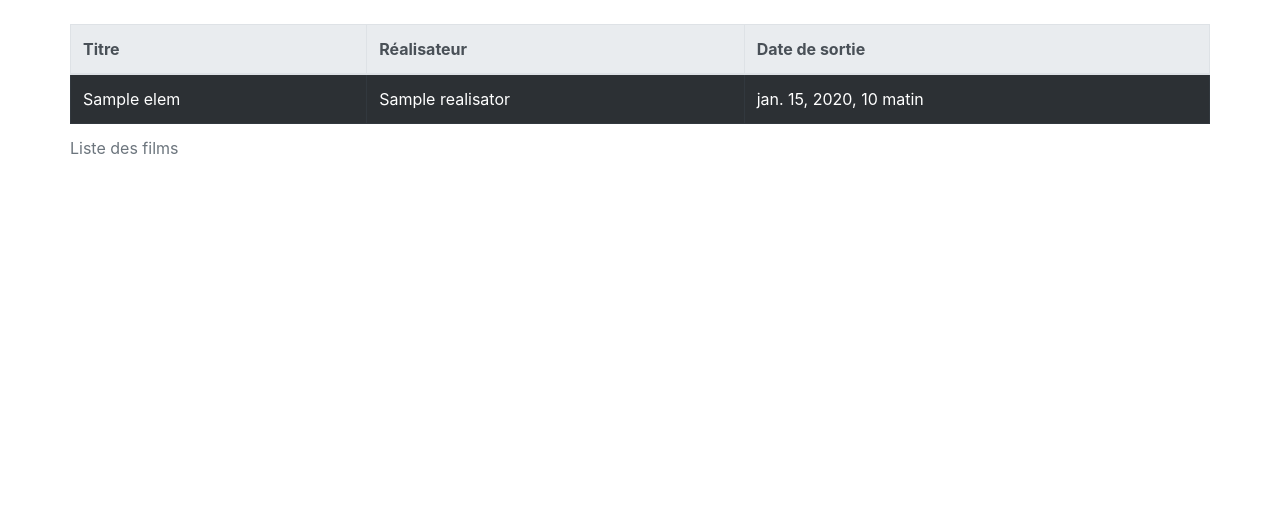
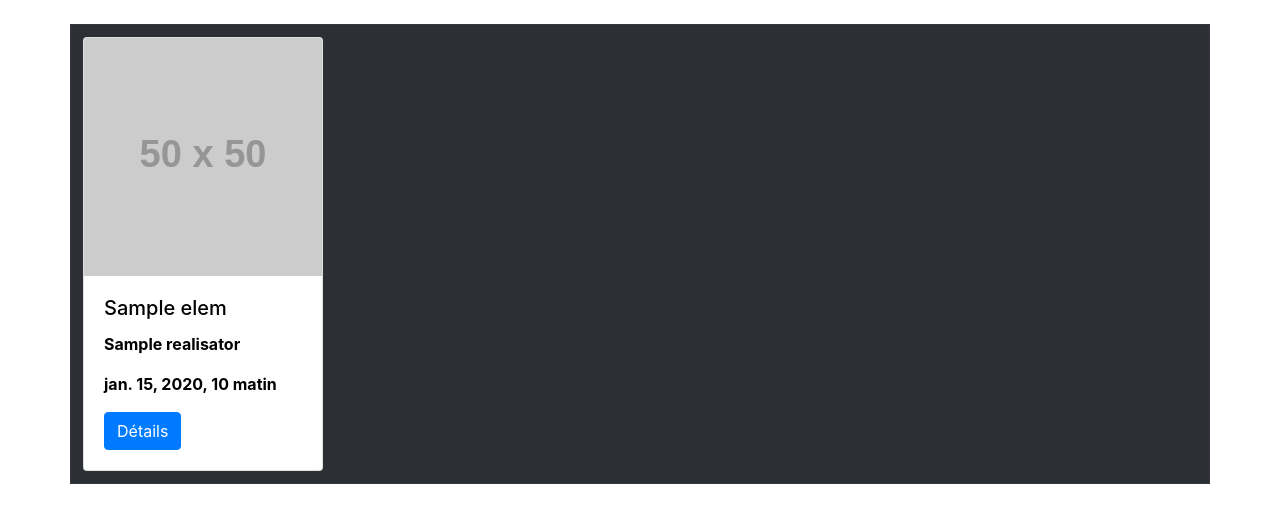
Before and after one commit to eBOURHIS/Django-gestion-de-films, a Django app: template Films/templates/ListFilms.html in a window 1280 px wide. Shown: the part 56-579 px from the top of the page. Run offline with Django 3.2, Linux system fonts and the light colour scheme; the template is opened without the code that fills it: most values are stand-ins (such as "Sample title", 1, 10 or a date in 2020); grey boxes labelled with a size stand in for pictures from a placeholder-image service; lists and menus that the app fills with data are empty; parts of the project's set-up code (start-up, migrations or seed data) failed here and were passed over; some libraries are stand-ins or nearby versions.

Commit message:
ajout detailFilm + update listFilms

```diff
--- a/Films/templates/ListFilms.html
+++ b/Films/templates/ListFilms.html
@@ -2,7 +2,7 @@
 {% load static %}
 
 {% block title %}
-Les Contacts
+Les Films
 {% endblock %}
 
 {% block styles %}
@@ -14,38 +14,26 @@ Les Contacts
     {% block content %}
 <div class="table-responsive">
     <table class="table table-hover table-striped table-dark table-bordered">
-
-        <caption>Liste des films</caption>
-        <thead class="thead-light">
+        <tbody>
             <tr>
-                <th scope="col1" class="center">Titre</th>
-                <th scope="col2" class="center">Réalisateur</th>
-                <th scope="col3" class="center">Date de sortie</th>
-            </tr>
-        </thead>
-
-        <tbody>
-
-            {% for elem in objets %}
-
-            <tr>
-                <td class="center">{{elem.title}}</td>
-                <td class="center">{{elem.realisator.name}}</td>
-                <td class="center">{{elem.realease_date}}</td>
+                {% for elem in objets %}
+                    <th>
+                        <div class="card" style="width: 15rem;">
+                            <img class="card-img-top" src="https://fakeimg.pl/50x50/" alt="Card image cap">
+                            <div class="card-body">
+                                <h5 class="card-title" style="color:black">{{elem.title}}</h5>
+                                <p class="card-text" style="color:black">{{elem.realisator.name}}</p>
+                                <p class="card-text" style="color:black">{{elem.realease_date}}</p>
+                                <a href="detail/{{elem.pk}}" class="btn btn-primary">Détails</a>
+                            </div>
+                        </div>
+                    </th>
                 <!-- <td class="center"><a href="edit/{{elem.pk}}"><i class="fas fa-pen"></i></a></td>
                 <td class="center"><a href="delete/{{elem.pk}}"><i class="fas fa-trash"></i></a></td> -->
-
-                </td>
+                {% endfor %}
             </tr>
-
-            {% endfor %}
-
         </tbody>
     </table>
 </div>
 
-<!-- <a class="btn btn-primary btn-lg" href="/contacts/">Ajouter un contact</a> -->
 {% endblock %}
-
-
-</html>
--- a/Films/urls.py
+++ b/Films/urls.py
@@ -7,5 +7,6 @@ urlpatterns = [
     path(r'update/<int:film_id>', views.UpdateFilm, name='UpdateFilm'),
     path(r'delete/<int:film_id>', views.DeleteFilm, name='DeleteFilm'),
     path(r'add', views.AddFilm, name='AddFilm'),
+    path(r'detail/<int:film_id>',views.DetailFilm, name="DetailFilm")
 
 ]
```
Also changed, not shown: Films/templates/DetailFilm.html (added, +49 -0 lines), Films/views.py (+7 -2 lines).
